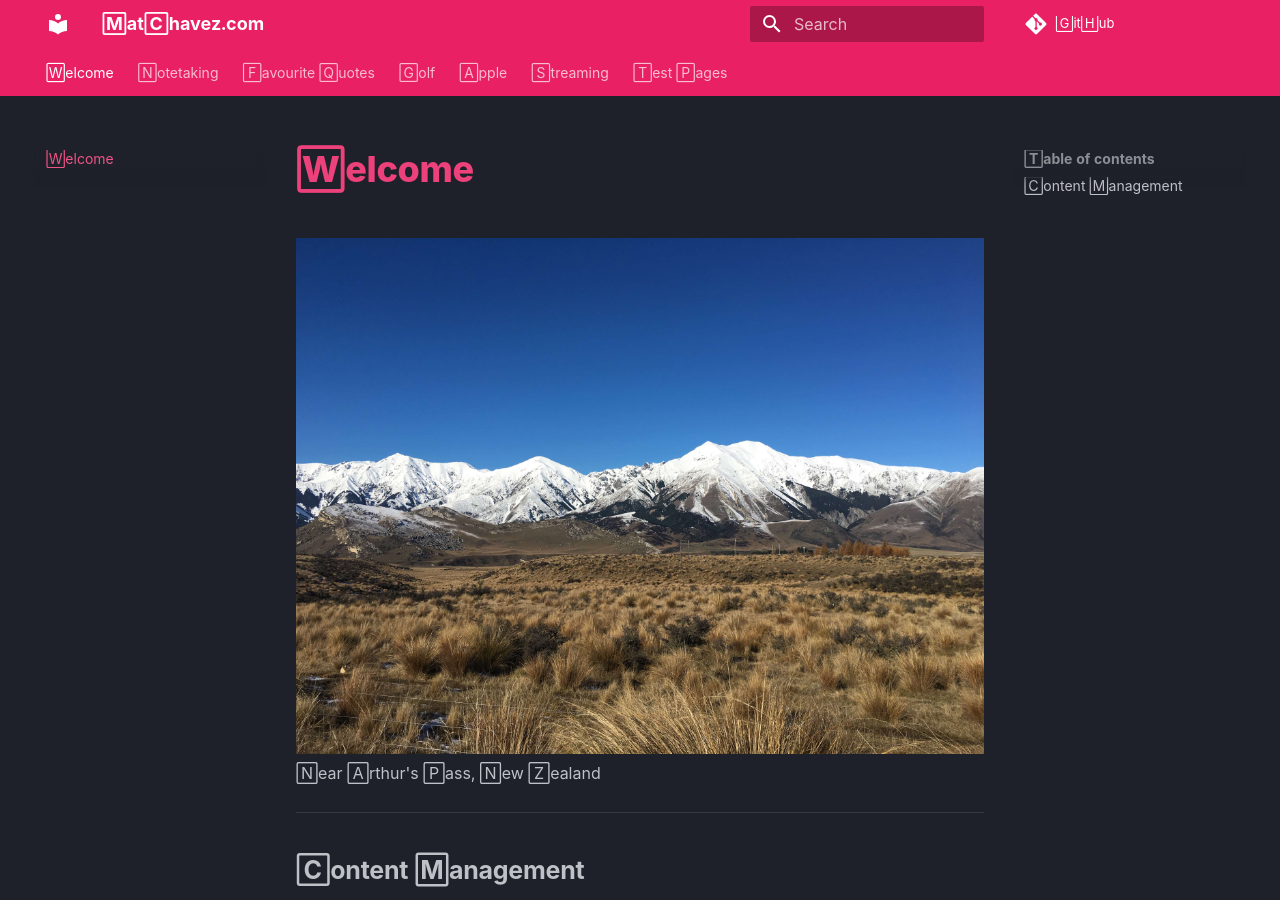
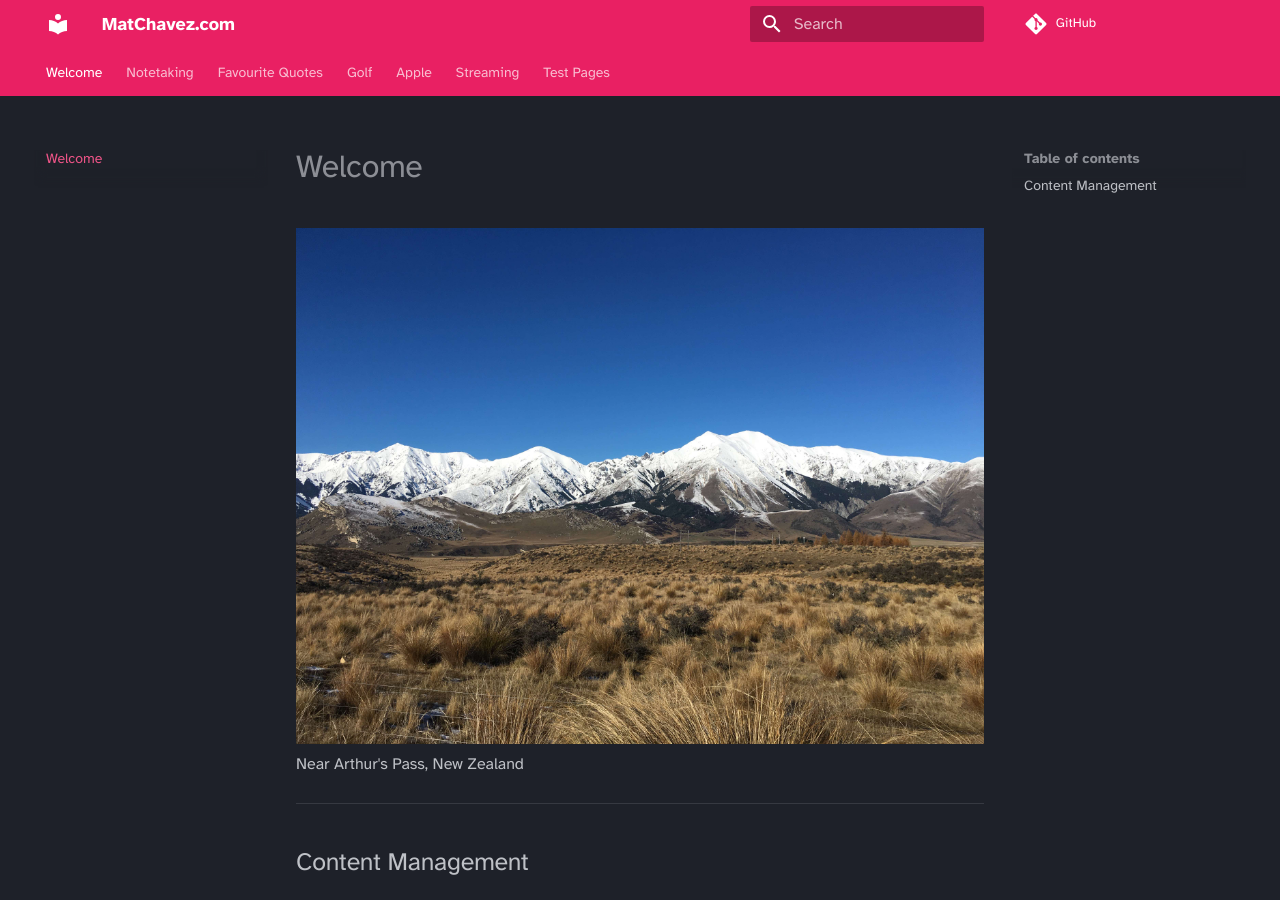
Before and after one commit to matchavez/matchavez.github.io, an MkDocs documentation site: the page built from docs/index.md, in a window 1280 px wide and 900 px high. Built offline with MkDocs 1.6.1 and Material for MkDocs 9.7.7, drawn with Linux system fonts in a browser that asks for light colours; some web fonts are replaced; comment, search, counter and statistics services are not loaded.

Commit message:
Update mkdocs.yml

```diff
--- a/mkdocs.yml
+++ b/mkdocs.yml
@@ -28,8 +28,8 @@
   #icon:
     #logo: logo
 
-extra_css:
-  - stylesheets/extra.css
+# extra_css:
+ # - stylesheets/extra.css
 
 
 
```
